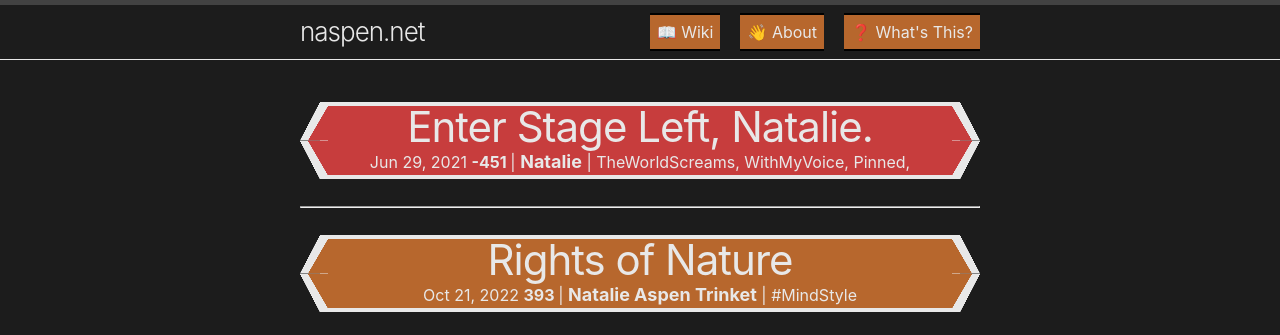
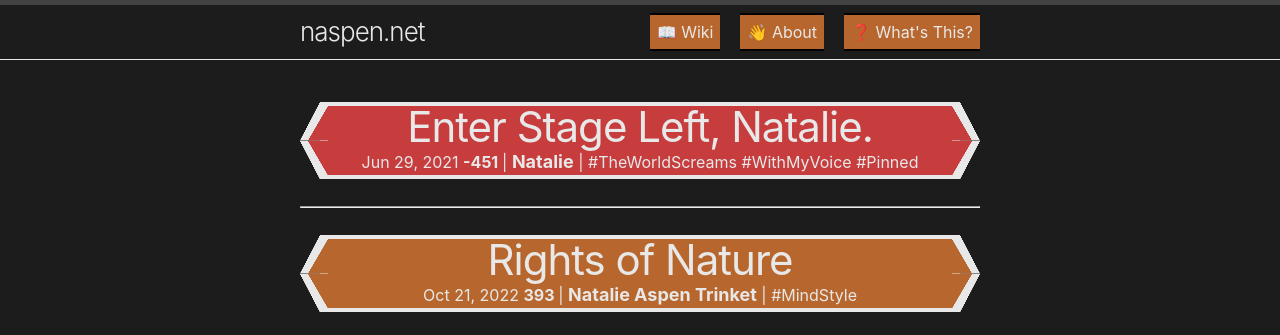
Before and after one commit to mov51/JekyllJest, a Jekyll site: the page built from docs/index.markdown, in a window 1280 px wide and 900 px high. Shown: the top 335 px of the window. Built offline with Jekyll 4.4.1, drawn with Linux system fonts in a browser that asks for light colours; nearby versions of some CDN libraries.

Commit message:
Get rid of the COMMA!

```diff
--- a/docs/_includes/pinned.html
+++ b/docs/_includes/pinned.html
@@ -18,7 +18,7 @@
           {% unless post.categories == empty %}
             <span class="post-meta-categories post-meta">
               {%- for category in post.categories -%}
-                {{category}},
+                #{{category}}
               {% endfor %}
             </span>
           {% endunless %}
```
